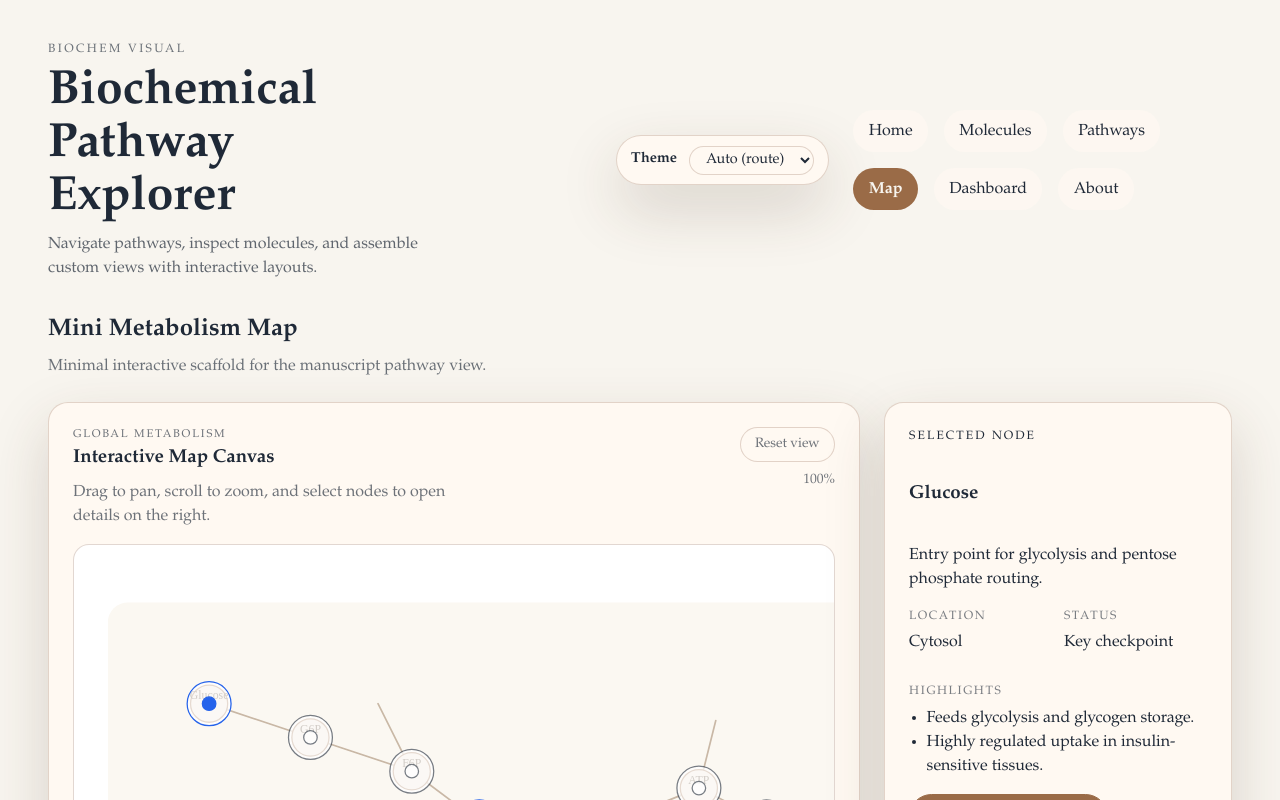
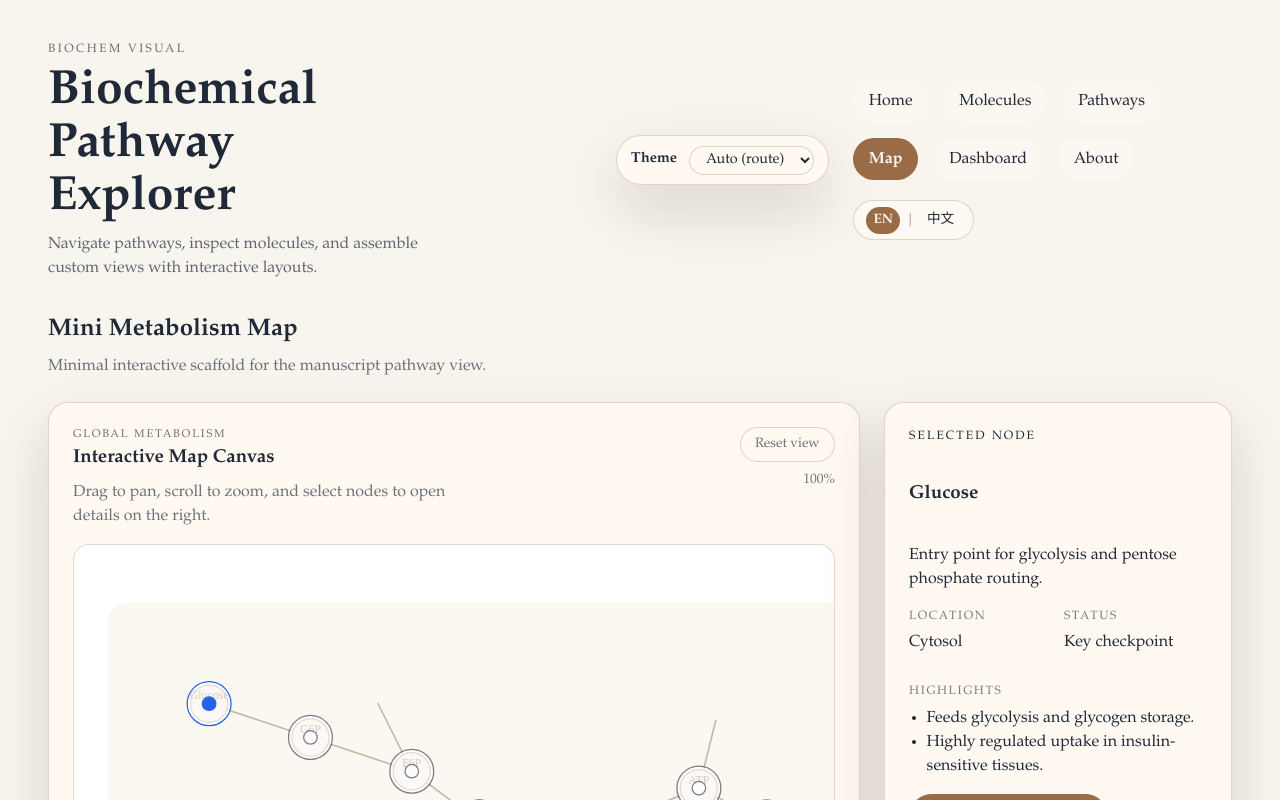
Before and after one commit to lucien20200101-jpg/biochem-visual, a React (Vite) app: page /#/map in a window 1280 px wide. Shown: the top 800 px of the page. Built offline with nearby package versions, Linux system fonts and the light colour scheme.

Commit message:
Add bilingual i18n support (#17)

```diff
--- a/package.json
+++ b/package.json
@@ -9,8 +9,10 @@
     "preview": "node node_modules/vite/bin/vite.js preview"
   },
   "dependencies": {
+    "i18next": "^23.12.2",
     "react": "^18.3.1",
     "react-dom": "^18.3.1",
+    "react-i18next": "^14.1.1",
     "react-router-dom": "^6.26.2"
   },
   "devDependencies": {
--- a/src/App.css
+++ b/src/App.css
@@ -65,6 +65,14 @@
   justify-content: flex-start;
 }
 
+.app-nav-row {
+  display: flex;
+  align-items: center;
+  justify-content: space-between;
+  gap: 1.25rem;
+  flex-wrap: wrap;
+}
+
 .app-nav a {
   padding: 0.5rem 0.9rem;
   border-radius: 999px;
@@ -78,6 +86,37 @@
   color: var(--theme-bg);
   font-weight: 600;
   border-color: color-mix(in srgb, var(--theme-primary), transparent 20%);
+}
+
+.language-switcher {
+  display: flex;
+  align-items: center;
+  gap: 0.35rem;
+  padding: 0.35rem 0.75rem;
+  border-radius: 999px;
+  background: color-mix(in srgb, var(--theme-card), transparent 15%);
+  border: 1px solid var(--theme-border);
+  font-size: 0.85rem;
+}
+
+.language-switcher button {
+  border: none;
+  background: transparent;
+  color: inherit;
+  font: inherit;
+  cursor: pointer;
+  padding: 0.2rem 0.45rem;
+  border-radius: 999px;
+}
+
+.language-switcher button.is-active {
+  background: var(--theme-primary);
+  color: var(--theme-bg);
+  font-weight: 600;
+}
+
+.language-divider {
+  color: color-mix(in srgb, var(--theme-text), transparent 45%);
 }
 
 .app-main {
--- a/src/App.jsx
+++ b/src/App.jsx
@@ -1,10 +1,12 @@
 import { NavLink, Route, Routes, useLocation } from "react-router-dom";
 import { useEffect, useMemo, useState } from "react";
+import { useTranslation } from "react-i18next";
 import MapView from "./pages/MapView";
 import "./App.css";
 
 function Layout() {
   const location = useLocation();
+  const { t, i18n } = useTranslation();
   const [manualTheme, setManualTheme] = useState("auto");
   const autoTheme = useMemo(() => {
     const { pathname } = location;
@@ -20,47 +22,81 @@ function Layout() {
     return "manuscript";
   }, [location]);
   const resolvedTheme = manualTheme === "auto" ? autoTheme : manualTheme;
+  const currentLanguage = i18n.language === "zh-CN" ? "zh-CN" : "en";
+
+  const handleLanguageChange = (lang) => {
+    i18n.changeLanguage(lang);
+    localStorage.setItem("lang", lang);
+  };
 
   useEffect(() => {
     document.documentElement.setAttribute("data-theme", resolvedTheme);
   }, [resolvedTheme]);
 
+  useEffect(() => {
+    document.title = t("app.title");
+  }, [t, i18n.language]);
+
+  useEffect(() => {
+    document.documentElement.lang = currentLanguage;
+  }, [currentLanguage]);
+
   return (
     <div className="app-shell">
       <header className="app-header">
         <div>
-          <p className="app-eyebrow">Biochem Visual</p>
-          <h1>Biochemical Pathway Explorer</h1>
-          <p className="app-subtitle">
-            Navigate pathways, inspect molecules, and assemble custom views with
-            interactive layouts.
-          </p>
+          <p className="app-eyebrow">{t("app.brand")}</p>
+          <h1>{t("app.title")}</h1>
+          <p className="app-subtitle">{t("app.subtitle")}</p>
         </div>
         {import.meta.env.DEV ? (
           <div className="theme-switcher">
-            <label htmlFor="theme-select">Theme</label>
+            <label htmlFor="theme-select">{t("theme.label")}</label>
             <select
               id="theme-select"
               value={manualTheme}
               onChange={(event) => setManualTheme(event.target.value)}
             >
-              <option value="auto">Auto (route)</option>
-              <option value="manuscript">Manuscript</option>
-              <option value="glass">Glass</option>
-              <option value="dashboard">Dashboard</option>
+              <option value="auto">{t("theme.auto")}</option>
+              <option value="manuscript">{t("theme.manuscript")}</option>
+              <option value="glass">{t("theme.glass")}</option>
+              <option value="dashboard">{t("theme.dashboard")}</option>
             </select>
           </div>
         ) : null}
-        <nav className="app-nav" aria-label="Primary">
-          <NavLink to="/" end>
-            Home
-          </NavLink>
-          <NavLink to="/molecules">Molecules</NavLink>
-          <NavLink to="/pathways">Pathways</NavLink>
-          <NavLink to="/map">Map</NavLink>
-          <NavLink to="/dashboard">Dashboard</NavLink>
-          <NavLink to="/about">About</NavLink>
-        </nav>
+        <div className="app-nav-row">
+          <nav className="app-nav" aria-label={t("nav.primaryLabel")}>
+            <NavLink to="/" end>
+              {t("nav.home")}
+            </NavLink>
+            <NavLink to="/molecules">{t("nav.molecules")}</NavLink>
+            <NavLink to="/pathways">{t("nav.pathways")}</NavLink>
+            <NavLink to="/map">{t("nav.map")}</NavLink>
+            <NavLink to="/dashboard">{t("nav.dashboard")}</NavLink>
+            <NavLink to="/about">{t("nav.about")}</NavLink>
+          </nav>
+          <div className="language-switcher" role="group" aria-label={t("language.label")}>
+            <button
+              type="button"
+              className={currentLanguage === "en" ? "is-active" : ""}
+              aria-pressed={currentLanguage === "en"}
+              onClick={() => handleLanguageChange("en")}
+            >
+              {t("language.english")}
+            </button>
+            <span className="language-divider" aria-hidden="true">
+              |
+            </span>
+            <button
+              type="button"
+              className={currentLanguage === "zh-CN" ? "is-active" : ""}
+              aria-pressed={currentLanguage === "zh-CN"}
+              onClick={() => handleLanguageChange("zh-CN")}
+            >
+              {t("language.chinese")}
+            </button>
+          </div>
+        </div>
       </header>
       <main className="app-main">
         <Routes>
@@ -75,99 +111,84 @@ function Layout() {
         </Routes>
       </main>
       <footer className="app-footer">
-        <span>Layout v0.1</span>
-        <span>Data panels and visualizations coming next.</span>
+        <span>{t("app.footerVersion")}</span>
+        <span>{t("app.footerNote")}</span>
       </footer>
     </div>
   );
 }
 
 function Home() {
+  const { t } = useTranslation();
   return (
     <section className="content-panel">
-      <h2>Welcome</h2>
-      <p>
-        Start with an overview of curated biochemical pathways and connect
-        related molecules to build interactive stories.
-      </p>
+      <h2>{t("home.welcomeTitle")}</h2>
+      <p>{t("home.welcomeIntro")}</p>
       <ul>
-        <li>Browse curated pathway maps.</li>
-        <li>Pin molecules to compare reactions.</li>
-        <li>Prepare dashboards for classroom walkthroughs.</li>
+        <li>{t("home.feature1")}</li>
+        <li>{t("home.feature2")}</li>
+        <li>{t("home.feature3")}</li>
       </ul>
     </section>
   );
 }
 
 function Molecules() {
+  const { t } = useTranslation();
   return (
     <section className="content-panel">
-      <h2>Molecule Library</h2>
-      <p>
-        Placeholder for molecule cards, filters, and structural previews. Add
-        details such as molecular weight, charge, and pathway assignments here.
-      </p>
+      <h2>{t("molecules.title")}</h2>
+      <p>{t("molecules.description")}</p>
     </section>
   );
 }
 
 function Learn() {
+  const { t } = useTranslation();
   return (
     <section className="content-panel">
-      <h2>Learn Modules</h2>
-      <p>
-        Learning modules will introduce pathway concepts with guided steps,
-        quizzes, and contextual molecule highlights.
-      </p>
+      <h2>{t("learn.title")}</h2>
+      <p>{t("learn.description")}</p>
     </section>
   );
 }
 
 function Pathways() {
+  const { t } = useTranslation();
   return (
     <section className="content-panel">
-      <h2>Pathway Maps</h2>
-      <p>
-        Placeholder for interactive pathway diagrams. This area will host zoom,
-        annotations, and export tools.
-      </p>
+      <h2>{t("pathways.title")}</h2>
+      <p>{t("pathways.description")}</p>
     </section>
   );
 }
 
 function Dashboard() {
+  const { t } = useTranslation();
   return (
     <section className="content-panel">
-      <h2>Dashboard Overview</h2>
-      <p>
-        Track pathway coverage, learning milestones, and molecule engagement
-        with a structured, data-driven layout.
-      </p>
+      <h2>{t("dashboard.title")}</h2>
+      <p>{t("dashboard.description")}</p>
     </section>
   );
 }
 
 function Wrongbook() {
+  const { t } = useTranslation();
   return (
     <section className="content-panel">
-      <h2>Wrongbook Review</h2>
-      <p>
-        Capture common mistakes, lab notes, and remediation steps to make review
-        sessions more targeted.
-      </p>
+      <h2>{t("wrongbook.title")}</h2>
+      <p>{t("wrongbook.description")}</p>
     </section>
   );
 }
 
 function About() {
+  const { t } = useTranslation();
   return (
     <section className="content-panel">
-      <h2>About the Project</h2>
-      <p>
-        Biochem Visual is designed to make metabolic and signaling pathways
-        accessible through interactive storytelling. This page can include team
-        details, references, and roadmap updates.
-      </p>
+      <h2>{t("about.title")}</h2>
+      <p>{t("about.description")}</p>
     </section>
   );
 }
--- a/src/data/mapData.js
+++ b/src/data/mapData.js
@@ -140,8 +140,3 @@ export const mapNodes = [
     y: 260,
   },
 ];
-
-export const mapMeta = {
-  title: "Mini Metabolism Map",
-  subtitle: "Minimal interactive scaffold for the manuscript pathway view.",
-};
--- /dev/null
+++ b/src/i18n/index.js
@@ -0,0 +1,23 @@
+import i18n from "i18next";
+import { initReactI18next } from "react-i18next";
+import en from "./locales/en.json";
+import zhCN from "./locales/zh-CN.json";
+
+const storedLang = localStorage.getItem("lang");
+const browserLang = typeof navigator !== "undefined" ? navigator.language : "en";
+const initialLang =
+  storedLang ?? (browserLang.toLowerCase().startsWith("zh") ? "zh-CN" : "en");
+
+i18n.use(initReactI18next).init({
+  resources: {
+    en: { translation: en },
+    "zh-CN": { translation: zhCN },
+  },
+  lng: initialLang,
+  fallbackLng: "en",
+  interpolation: {
+    escapeValue: false,
+  },
+});
+
+export default i18n;
--- /dev/null
+++ b/src/i18n/locales/en.json
@@ -0,0 +1,84 @@
+{
+  "app": {
+    "brand": "Biochem Visual",
+    "title": "Biochemical Pathway Explorer",
+    "subtitle": "Navigate pathways, inspect molecules, and assemble custom views with interactive layouts.",
+    "footerVersion": "Layout v0.1",
+    "footerNote": "Data panels and visualizations coming next."
+  },
+  "nav": {
+    "primaryLabel": "Primary navigation",
+    "home": "Home",
+    "molecules": "Molecules",
+    "pathways": "Pathways",
+    "map": "Map",
+    "dashboard": "Dashboard",
+    "about": "About"
+  },
+  "theme": {
+    "label": "Theme",
+    "auto": "Auto (route)",
+    "manuscript": "Manuscript",
+    "glass": "Glass",
+    "dashboard": "Dashboard"
+  },
+  "language": {
+    "label": "Language",
+    "english": "EN",
+    "chinese": "中文"
+  },
+  "home": {
+    "welcomeTitle": "Welcome",
+    "welcomeIntro": "Start with an overview of curated biochemical pathways and connect related molecules to build interactive stories.",
+    "feature1": "Browse curated pathway maps.",
+    "feature2": "Pin molecules to compare reactions.",
+    "feature3": "Prepare dashboards for classroom walkthroughs."
+  },
+  "molecules": {
+    "title": "Molecule Library",
+    "description": "Placeholder for molecule cards, filters, and structural previews. Add details such as molecular weight, charge, and pathway assignments here."
+  },
+  "learn": {
+    "title": "Learn Modules",
+    "description": "Learning modules will introduce pathway concepts with guided steps, quizzes, and contextual molecule highlights."
+  },
+  "pathways": {
+    "title": "Pathway Maps",
+    "description": "Placeholder for interactive pathway diagrams. This area will host zoom, annotations, and export tools."
+  },
+  "dashboard": {
+    "title": "Dashboard Overview",
+    "description": "Track pathway coverage, learning milestones, and molecule engagement with a structured, data-driven layout."
+  },
+  "wrongbook": {
+    "title": "Wrongbook Review",
+    "description": "Capture common mistakes, lab notes, and remediation steps to make review sessions more targeted."
+  },
+  "about": {
+    "title": "About the Project",
+    "description": "Biochem Visual is designed to make metabolic and signaling pathways accessible through interactive storytelling. This page can include team details, references, and roadmap updates."
+  },
+  "map": {
+    "title": "Mini Metabolism Map",
+    "subtitle": "Minimal interactive scaffold for the manuscript pathway view.",
+    "canvasEyebrow": "Global Metabolism",
+    "canvasTitle": "Interactive Map Canvas",
+    "canvasDescription": "Drag to pan, scroll to zoom, and select nodes to open details on the right.",
+    "resetView": "Reset view",
+    "canvasAriaLabel": "Mini metabolism map",
+    "selectedNode": "Selected node",
+    "location": "Location",
+    "status": "Status",
+    "keyCheckpoint": "Key checkpoint",
+    "standardNode": "Standard node",
+    "highlights": "Highlights",
+    "openReactionTimeline": "Open reaction timeline",
+    "nextStepsTitle": "Next steps",
+    "nextStepsDescription": "Swap in the full pathway SVG and hydrate these panels with real metabolite metadata."
+  },
+  "common": {
+    "loading": "Loading...",
+    "empty": "No data available.",
+    "error": "Something went wrong."
+  }
+}
--- /dev/null
+++ b/src/i18n/locales/zh-CN.json
@@ -0,0 +1,84 @@
+{
+  "app": {
+    "brand": "Biochem Visual",
+    "title": "生化通路探索器",
+    "subtitle": "浏览通路、查看分子，并通过交互式布局组合自定义视图。",
+    "footerVersion": "布局 v0.1",
+    "footerNote": "数据面板与可视化即将上线。"
+  },
+  "nav": {
+    "primaryLabel": "主导航",
+    "home": "主页",
+    "molecules": "分子",
+    "pathways": "通路",
+    "map": "地图",
+    "dashboard": "仪表盘",
+    "about": "关于"
+  },
+  "theme": {
+    "label": "主题",
+    "auto": "自动（随路由）",
+    "manuscript": "手稿",
+    "glass": "玻璃",
+    "dashboard": "仪表盘"
+  },
+  "language": {
+    "label": "语言",
+    "english": "EN",
+    "chinese": "中文"
+  },
+  "home": {
+    "welcomeTitle": "欢迎",
+    "welcomeIntro": "从精选的生化通路总览开始，连接相关分子以构建互动叙事。",
+    "feature1": "浏览精选通路地图。",
+    "feature2": "固定分子以比较反应。",
+    "feature3": "为课堂讲解准备仪表盘。"
+  },
+  "molecules": {
+    "title": "分子库",
+    "description": "分子卡片、筛选器与结构预览的占位区域。可在此补充分子量、电荷与通路归属等信息。"
+  },
+  "learn": {
+    "title": "学习模块",
+    "description": "学习模块将通过引导步骤、测验与上下文分子提示介绍通路概念。"
+  },
+  "pathways": {
+    "title": "通路地图",
+    "description": "交互式通路图的占位区域，将提供缩放、标注与导出工具。"
+  },
+  "dashboard": {
+    "title": "仪表盘概览",
+    "description": "以结构化、数据驱动的布局追踪通路覆盖、学习里程碑与分子互动。"
+  },
+  "wrongbook": {
+    "title": "错题本回顾",
+    "description": "记录常见错误、实验笔记与改进步骤，让复盘更有针对性。"
+  },
+  "about": {
+    "title": "关于项目",
+    "description": "Biochem Visual 旨在通过交互式叙事让代谢与信号通路更易理解。本页面可补充团队信息、参考资料与路线图更新。"
+  },
+  "map": {
+    "title": "迷你代谢图",
+    "subtitle": "手稿通路视图的最小交互脚手架。",
+    "canvasEyebrow": "全局代谢",
+    "canvasTitle": "交互式地图画布",
+    "canvasDescription": "拖拽平移，滚动缩放，点击节点在右侧查看详情。",
+    "resetView": "重置视图",
+    "canvasAriaLabel": "迷你代谢图",
+    "selectedNode": "已选节点",
+    "location": "位置",
+    "status": "状态",
+    "keyCheckpoint": "关键检查点",
+    "standardNode": "普通节点",
+    "highlights": "要点",
+    "openReactionTimeline": "打开反应时间线",
+    "nextStepsTitle": "下一步",
+    "nextStepsDescription": "替换为完整通路 SVG，并用真实代谢物元数据填充这些面板。"
+  },
+  "common": {
+    "loading": "加载中…",
+    "empty": "暂无数据。",
+    "error": "出现错误。"
+  }
+}
--- a/src/main.jsx
+++ b/src/main.jsx
@@ -2,6 +2,7 @@ import React from "react";
 import ReactDOM from "react-dom/client";
 import { HashRouter } from "react-router-dom";
 import App from "./App.jsx";
+import "./i18n";
 import "./index.css";
 
 ReactDOM.createRoot(document.getElementById("root")).render(
```
Also changed, not shown: src/components/SvgMapViewer.jsx (+7 -8 lines), src/pages/MapView.jsx (+15 -14 lines).
